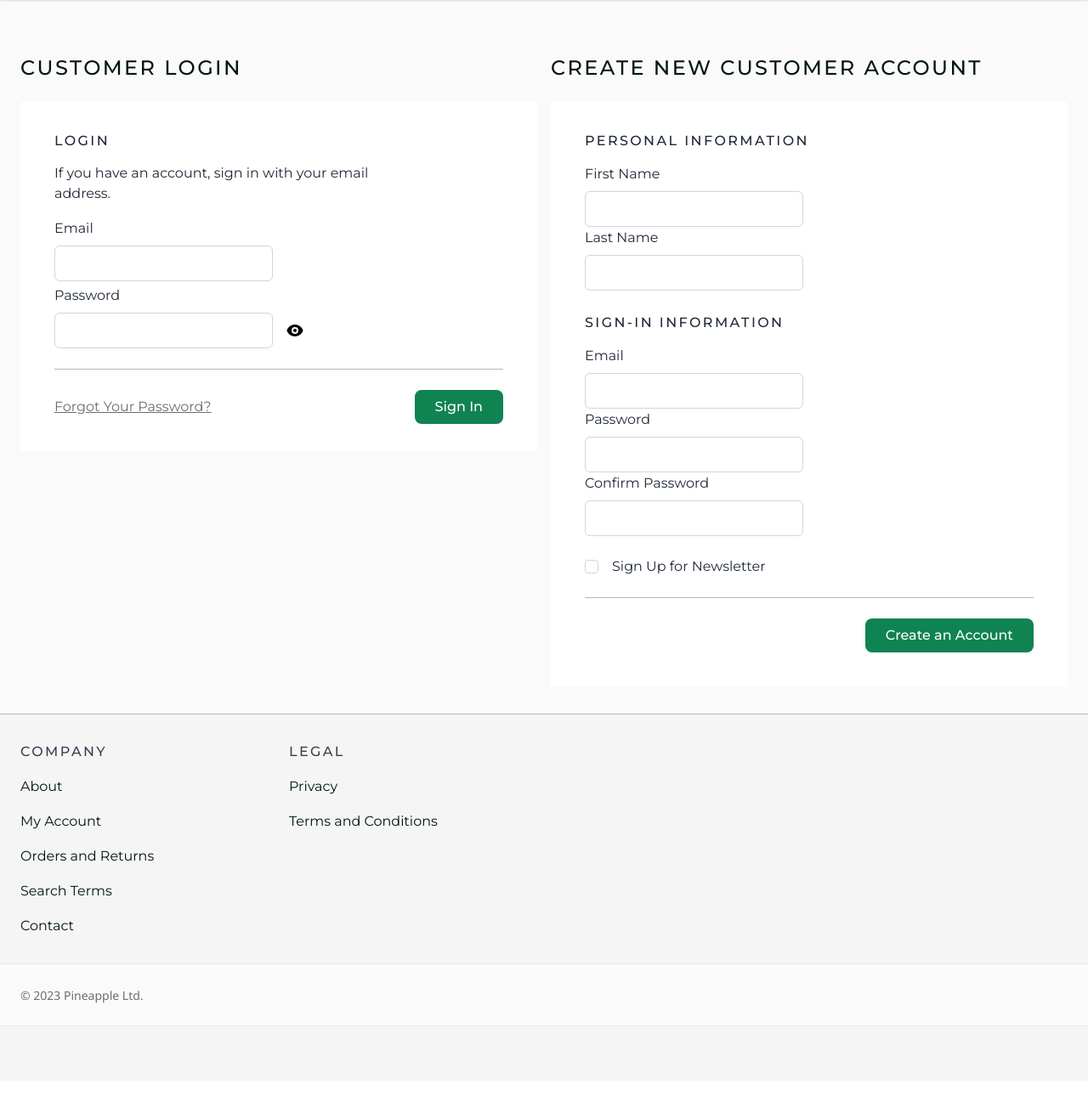
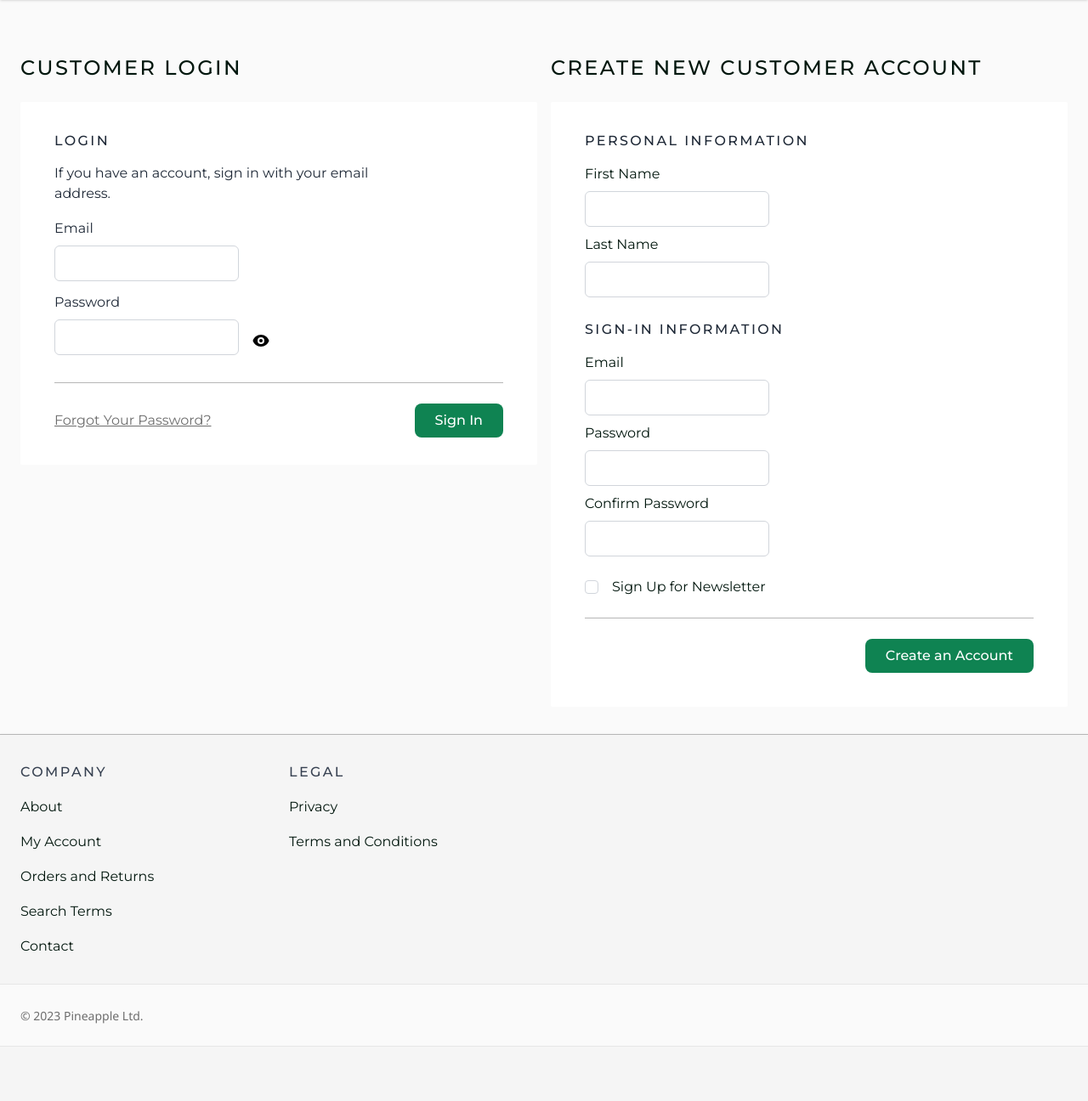
Before and after one commit to Smackigan/loginpage, a Laravel app: page / in a window 1280 px wide. Shown: the part 97-1393 px from the top of the page at 85% size. Before the commit the page ends 1305 px from the top, so only its background shows below. Run offline with Laravel 8, Linux system fonts and the light colour scheme; style sheets or scripts are compiled from the project's sources.

Commit message:
front design done

```diff
--- a/resources/sass/components/forms.scss
+++ b/resources/sass/components/forms.scss
@@ -56,7 +56,7 @@ fieldset ~ fieldset {
 .form-select,
 .form-multiselect,
 .form-textarea {
-    @apply border border-[#D1D5DB] rounded-md;
+    @apply border border-[#D1D5DB] rounded-md mb-2  lg:w-[217px];
 
     &:focus {
         @apply border-primary-lighter ring ring-primary ring-opacity-50;
--- a/resources/sass/components/page.scss
+++ b/resources/sass/components/page.scss
@@ -7,7 +7,7 @@ body {
 }
 
 .columns {
-    @apply grid;
+    @apply grid container;
 
     @screen lg {
         @apply grid-cols-2 gap-x-4 container;
@@ -31,7 +31,7 @@ body {
 }
 
 #customer-login-container {
-    @apply flex flex-col  justify-between pb-8 w-full;
+    @apply flex flex-col justify-between pb-8 w-full;
 
     @screen md {
         @apply flex-row;
--- a/resources/views/includes/footer.blade.php
+++ b/resources/views/includes/footer.blade.php
@@ -1,9 +1,9 @@
 <footer class="page-footer">
     <div class="footer content">
         <div class="text-gray-700 body-font bg-container-darker border-t border-container-darker shadow pb-16">
-            <div class="container py-8 mx-auto">
+            <div class="sm:container py-8 sm:mx-auto mx-16">
                 <div class="flex flex-wrap order-first gap-y-16">
-                    <div class="md:w-1/2 w-full flex flex-wrap pr-4">
+                    <div class="lg:w-1/2 w-full flex flex-wrap pr-4">
                         <div class="w-full grid grid-cols-1 sm:grid-cols-2 gap-8 xl:col-span-2">
                             <div>
                                 <h4 class="w-full uppercase font-medium font-montserrat tracking-[0.15em]">
--- a/resources/views/includes/header.blade.php
+++ b/resources/views/includes/header.blade.php
@@ -2,9 +2,9 @@
     <header>
         <div data-test="header-bar" id="header"
             class="relative z-30 w-full border-b shadow bg-container-lighter border-container-lighter">
-            <div class="container flex flex-wrap items-center justify-between w-full py-3 mx-auto mt-0">
+            <div class="container flex  items-center justify-between  py-3 mx-auto mt-0">
                 <!--Logo-->
-                <div class="order-1 sm:order-2 lg:order-1 w-full pb-2 sm:w-auto sm:pb-0">
+                <div class="order-2 sm:order-2 lg:order-1 w-full  sm:w-auto sm:pb-0">
                     <a class="flex items-center justify-center text-xl font-medium tracking-wide text-gray-800
         no-underline hover:no-underline font-title"
                         href="#" title="" aria-label="store logo">
@@ -15,7 +15,7 @@
                 </div>
 
                 <!--Main Navigation-->
-                <div class="z-20 order-2 sm:order-1 lg:order-2 navigation lg:hidden">
+                <div class="z-20 order-1 sm:order-1 lg:order-2 navigation lg:hidden">
                     <!-- mobile -->
                     <div class="bg-container-lighter">
                         <div class="flex items-baseline justify-between menu-icon">
@@ -89,7 +89,7 @@
                         <a data-test="header-icon" href="#" id="customer-menu"
                             class="block hover:stroke-[#0F8352] " aria-label="My Account" aria-expanded="false">
                             <svg xmlns="http://www.w3.org/2000/svg" fill="none" viewBox="0 0 24 24"
-                                class="md:h-6 md:w-6 stroke-[#02170E] hover:stroke-[#0F8352] active:stroke-[#0A5737]"
+                                class="h-6 w-6 stroke-[#02170E] hover:stroke-[#0F8352] active:stroke-[#0A5737]"
                                 width="32" height="32" aria-hidden="true">
                                 <path stroke-linecap="round" stroke-linejoin="round" stroke-width="2" class=""
                                     d="M16 7a4 4 0 11-8 0 4 4 0 018 0zM12 14a7 7 0 00-7 7h14a7 7 0 00-7-7z"></path>
@@ -102,7 +102,7 @@
                         class="relative inline-block ml-1 no-underline sm:ml-3 hover:text-black" href="#">
                         <span class="sr-only label">Cart</span>
                         <svg xmlns="http://www.w3.org/2000/svg" fill="none" viewBox="0 0 24 24" stroke="currentColor"
-                            class="w-8 h-8 md:h-6 md:w-6 stroke-[#02170E] hover:stroke-[#0F8352] active:stroke-[#0A5737]"
+                            class="h-6 w-6 stroke-[#02170E] hover:stroke-[#0F8352] active:stroke-[#0A5737]"
                             width="25" height="25">
                             <path stroke-linecap="round" stroke-linejoin="round" stroke-width="2"
                                 d="M3 3h2l.4 2M7 13h10l4-8H5.4M7 13L5.4 5M7 13l-2.293 2.293c-.63.63-.184 1.707.707 1.707H17m0 0a2 2 0 100 4 2 2 0 000-4zm-8 2a2 2 0 11-4 0 2 2 0 014 0z">
--- a/resources/views/includes/login.blade.php
+++ b/resources/views/includes/login.blade.php
@@ -58,8 +58,6 @@
 
                                  </div>
 
-
-
                              </div>
                              @if ($errors->has('password'))
                                  <div class="error-message text-red" id="password-error">
--- a/resources/views/includes/register.blade.php
+++ b/resources/views/includes/register.blade.php
@@ -1,5 +1,5 @@
 <div>
-    <div class=" flex flex-col md:flex-row flex-wrap mt-16 mb-6  lg:ml-0">
+    <div class=" flex flex-col md:flex-row flex-wrap mt-16 mb-6 ml-6 lg:ml-0">
         <h1 class="text-[#02170E] page-title title-font">
             <span class="text-xl xl:text-2xl" data-ui-id="page-title-wrapper">
                 Create New Customer Account
@@ -15,7 +15,7 @@
 
         <div class="firstName">
             <label class="label" for="firstName">
-                <span class="text-secondary-darker text-base font-normal font-montserrat">First Name</span>
+                <span class="text-[#02170E] text-base font-normal font-montserrat">First Name</span>
             </label>
             <div class="control">
                 <input data-test="login-email" name="firstName" class="form-input" value="{{ old('firstName') }}"
@@ -24,7 +24,7 @@
         </div>
         <div class="lastName">
             <label class="label" for="lastName">
-                <span class="text-secondary-darker text-base font-normal font-montserrat">Last Name</span>
+                <span class="text-[#02170E] text-base font-normal font-montserrat">Last Name</span>
             </label>
             <div class="control">
                 <input data-test="login-email" name="lastName" class="form-input" value="{{ old('lastName') }}"
@@ -32,12 +32,12 @@
             </div>
         </div>
 
-        <h2 class="title-font mb-3 mt-6 text-primary" role="heading" aria-level="2">
+        <h2 class="title-font mb-3 mt-4 text-primary" role="heading" aria-level="2">
             Sign-in Information
         </h2>
         <div class="email">
             <label class="label" for="lastName">
-                <span class="text-secondary-darker text-base font-normal font-montserrat">Email</span>
+                <span class="text-[#02170E] text-base font-normal font-montserrat">Email</span>
             </label>
             <div class="control">
                 <input data-test="login-email" name="lastName" class="form-input" value="{{ old('lastName') }}"
@@ -46,7 +46,7 @@
         </div>
         <div class="password">
             <label class="label" for="lastName">
-                <span class="text-secondary-darker text-base font-normal font-montserrat">Password</span>
+                <span class="text-[#02170E] text-base font-normal font-montserrat">Password</span>
             </label>
             <div class="control">
                 <input data-test="login-email" name="lastName" class="form-input" value="{{ old('lastName') }}"
@@ -55,7 +55,7 @@
         </div>
         <div class="confirm">
             <label class="label" for="lastName">
-                <span class="text-secondary-darker text-base font-normal font-montserrat">Confirm
+                <span class="text-[#02170E] text-base font-normal font-montserrat">Confirm
                     Password</span>
             </label>
             <div class="control">
@@ -64,11 +64,11 @@
             </div>
         </div>
 
-        <div class="flex items-center mt-6">
+        <div class="flex items-center mt-4">
             <input id="checkbox" type="checkbox"
                 class="h-4 w-4 flex rounded border border-[#D1D5DB] text-[#0F8352] hover:border hover:border-[#0F8352]" />
 
-            <label class="text-secondary-darker text-base font-normal font-montserrat ml-4 flex mb-0">Sign Up
+            <label class="text-[#02170E] text-base font-normal font-montserrat ml-4 flex mb-0">Sign Up
                 for
                 Newsletter</label>
         </div>
```
Also changed, not shown: public/css/app.css.
